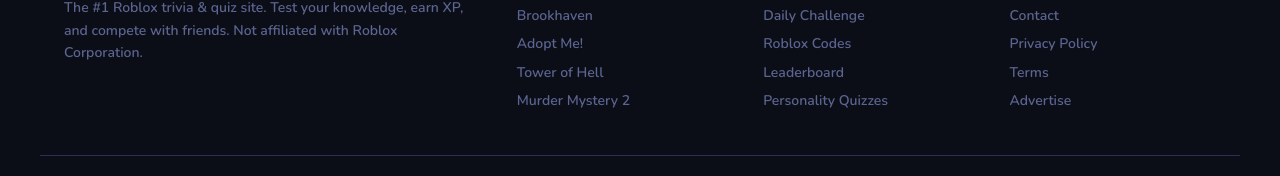
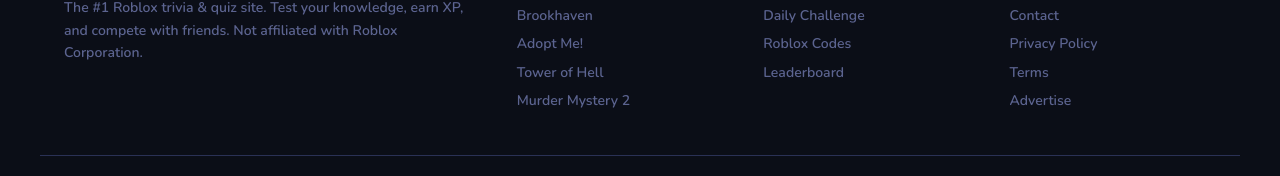
Before and after one commit to road2freedom77/-BloxQuiz, a Next.js app: page / in a window 1280 px wide. Shown: the part 3850-4026 px from the top of the page. Built offline with nearby package versions, Linux system fonts and the light colour scheme; no server answers; the database is empty.

Commit message:
removed peronsality quizzes from footer

```diff
--- a/app/components/Footer.tsx
+++ b/app/components/Footer.tsx
@@ -12,7 +12,7 @@
       { label: "Daily Challenge", href: "/#daily" },
       { label: "Roblox Codes", href: "/codes" },
       { label: "Leaderboard", href: "/leaderboard" },
-      { label: "Personality Quizzes", href: "/browse" },
+
     ];
 
     const moreLinks = [
```
